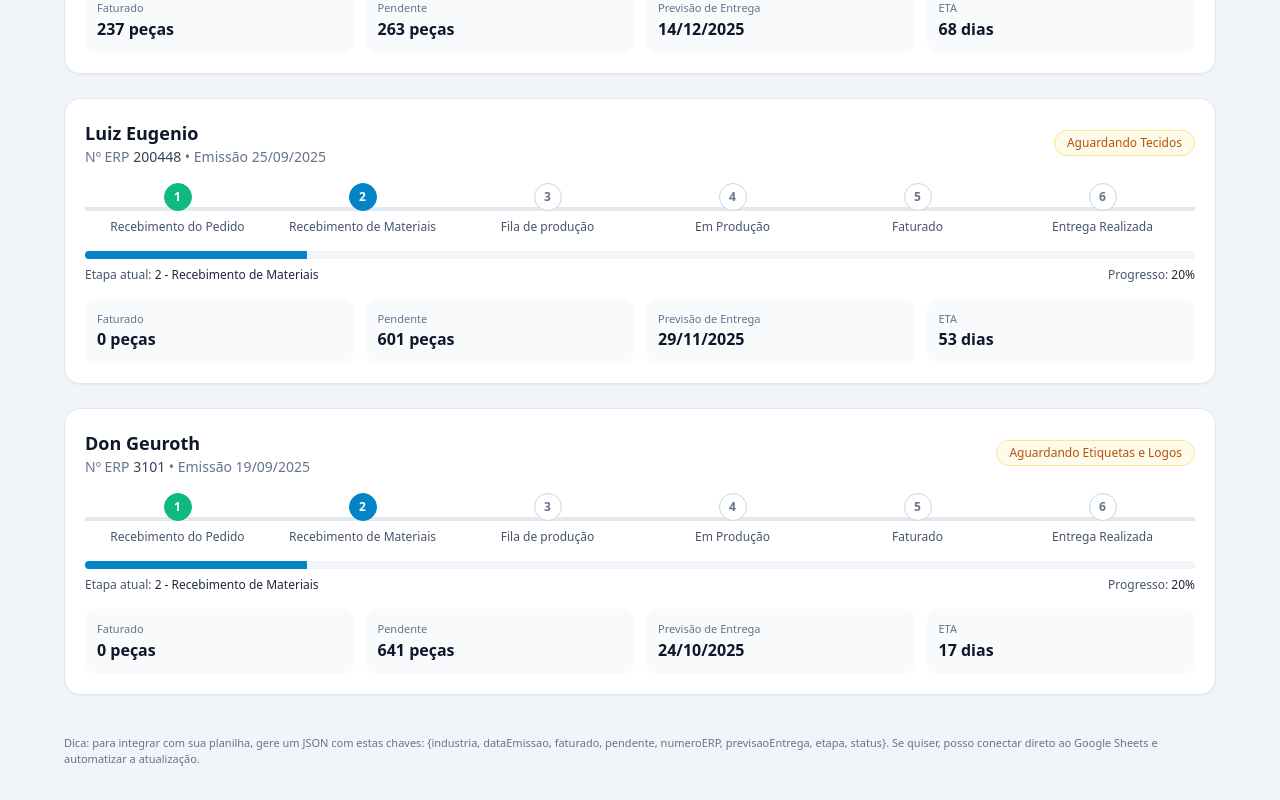
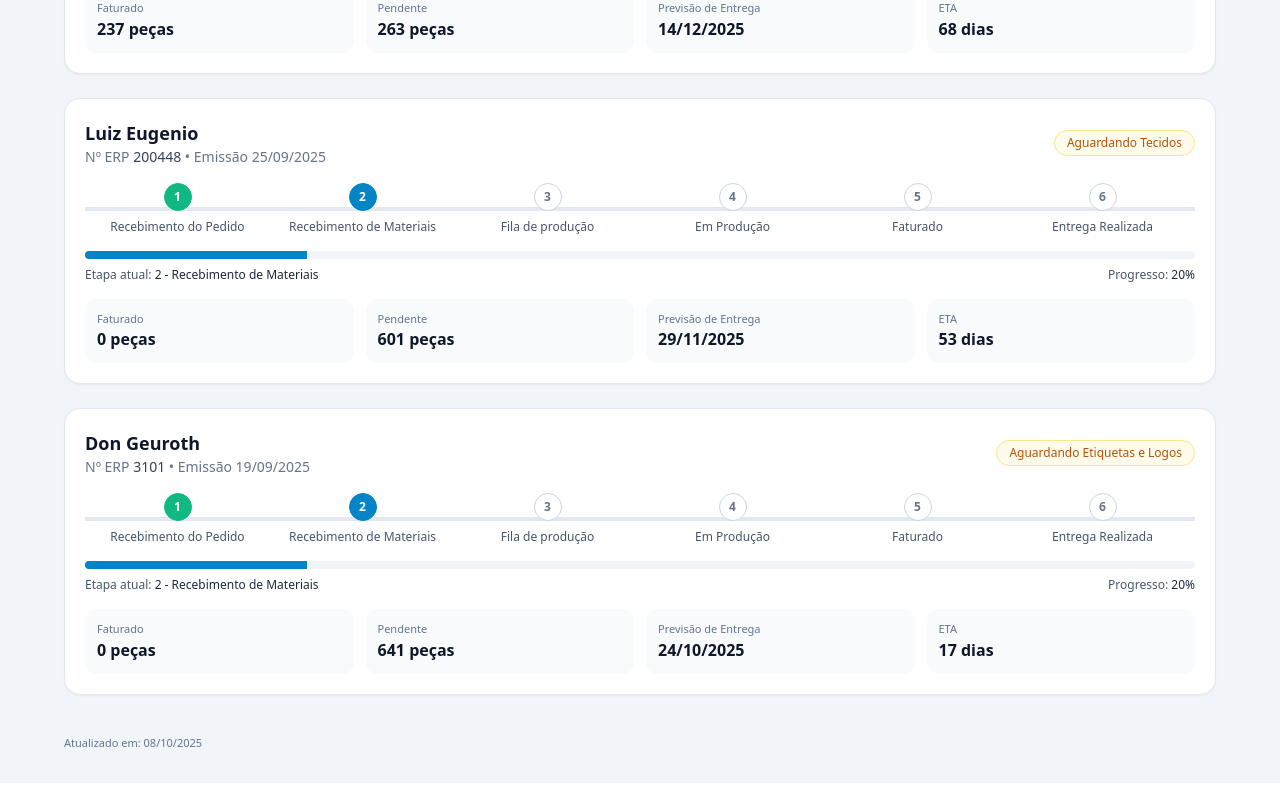
Before and after one commit to andersonpiresme/rastreamento-pedidos, a React (Vite) app: page / in a window 1280 px wide. Shown: the part 946-1746 px from the top of the page. Built offline with nearby package versions, Linux system fonts and the light colour scheme.

Commit message:
Removido texto de dica do rodapé]

```diff
--- a/src/App.jsx
+++ b/src/App.jsx
@@ -213,8 +213,7 @@ export default function App() {
 
         <footer className="mt-10 text-[11px] text-slate-500">
           <p>
-            Dica: para integrar com sua planilha, gere um JSON com estas chaves: {"{"}industria, dataEmissao, faturado, pendente, numeroERP, previsaoEntrega, etapa, status{"}"}.
-            Se quiser, posso conectar direto ao Google Sheets e automatizar a atualização.
+            Atualizado em: 08/10/2025
           </p>
         </footer>
       </div>
```
